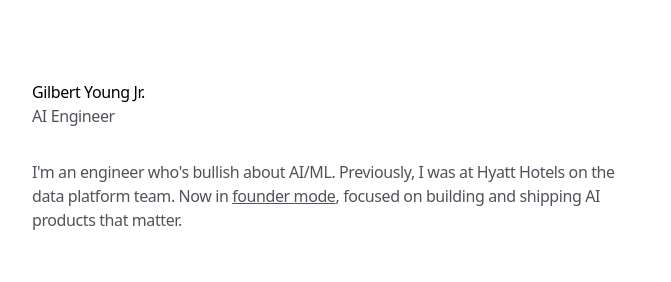
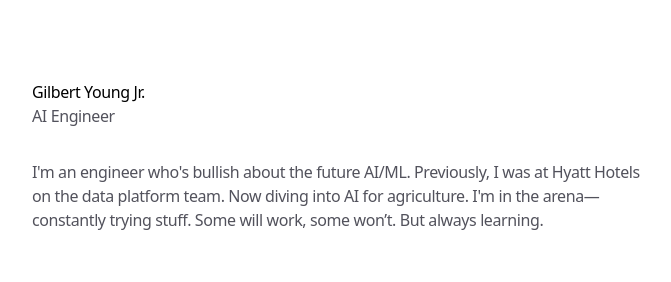
Before and after one commit to gjyoungjr/portfolio, a Next.js app: page / in a window 1280 px wide. Shown: the top 282 px of the page, without its empty margins (304-975 px from the left). Built offline with nearby package versions, Linux system fonts and the light colour scheme.

Commit message:
update bio

```diff
--- a/app/page.tsx
+++ b/app/page.tsx
@@ -138,16 +138,10 @@ export default function Personal() {
       >
         <div className="flex-1">
           <p className="text-zinc-600 dark:text-zinc-400">
-            I'm an engineer who's bullish about AI/ML. Previously, I was at
-            Hyatt Hotels on the data platform team. Now in{" "}
-            <a
-              className="underline dark:text-zinc-300"
-              href="https://paulgraham.com/foundermode.html"
-              target="_blank"
-            >
-              founder mode
-            </a>
-            , focused on building and shipping AI products that matter.
+            I'm an engineer who's bullish about the future AI/ML. Previously, I
+            was at Hyatt Hotels on the data platform team. Now diving into AI
+            for agriculture. I'm in the arena—constantly trying stuff. Some will
+            work, some won’t. But always learning.
           </p>
         </div>
       </motion.section>
```
